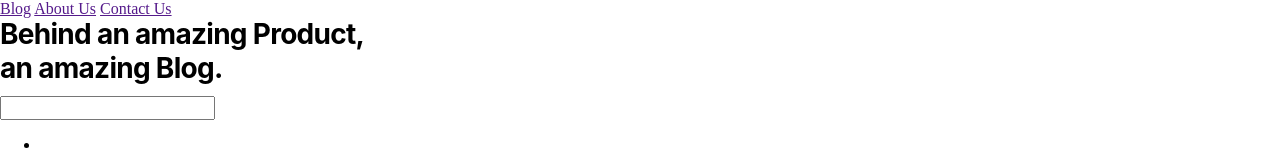
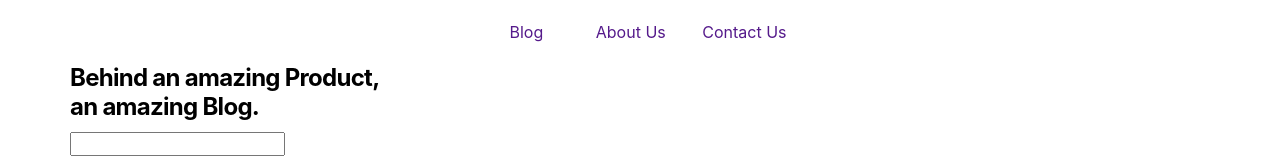
Before and after one commit to juwanpetty/simple-blog-1, a plain HTML site: page index.html in a window 1280 px wide. Shown: the top 168 px of the page. Drawn offline with nearby package versions, Linux system fonts and the light colour scheme; a web font is replaced by a local one.

Commit message:
Updated styles for nav

```diff
--- a/index.html
+++ b/index.html
@@ -16,9 +16,9 @@
             <div class="logo"></div>
 
             <div class="nav__links">
-                <a href="">Blog</a>
-                <a href="">About Us</a>
-                <a href="">Contact Us</a>
+                <a href="" class="blog">Blog</a>
+                <a href="" class="about-us">About Us</a>
+                <a href="" class="contact-us">Contact Us</a>
             </div>
         </nav>
 
--- a/scss/_typography.scss
+++ b/scss/_typography.scss
@@ -3,11 +3,13 @@
 html {
     -webkit-font-smoothing: antialiased;
     -moz-osx-font-smoothing: grayscale;
+
+    font-family: -apple-system, "Inter UI", sans-serif;
 }
 
 h1 {
     font-family: -apple-system, "Inter UI", sans-serif;
-    font-size: 28px;
+    font-size: 24px;
     font-weight: 700;
     line-height: 1.20;
     margin-top: 0px;
--- a/scss/application.scss
+++ b/scss/application.scss
@@ -5,3 +5,34 @@ html, *, *:before, *:after {
 }
 
 @import 'typography';
+
+.wrapper {
+    width: 100%;
+    max-width: 1140px;
+
+    margin: 0 auto;
+
+    &#home.blog {}
+    &#about.about-us {}
+    &#contact.contact-us {}
+}
+
+nav {
+    width: 100%;
+    height: 4rem;
+
+    display: flex;
+    align-items: center;
+    justify-content: center;
+
+    .nav__links {
+        a {
+            text-decoration: none;
+
+            &:not(:last-child) {
+                margin-right: 1rem;
+                padding: 0.5rem 1rem;
+            }
+        }
+    }
+}
```
Also changed, not shown: css/application.css.
